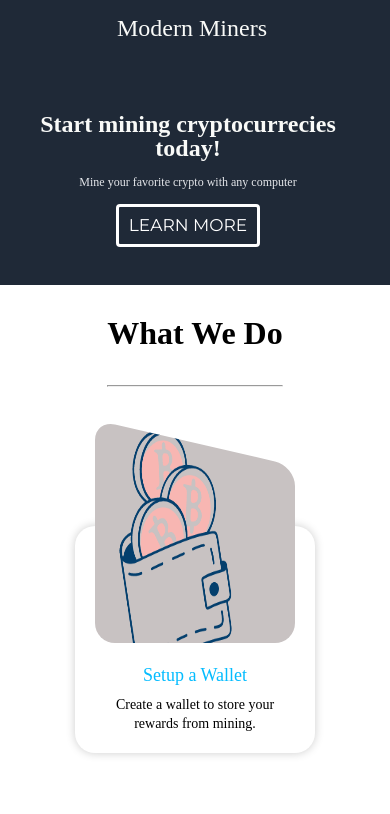
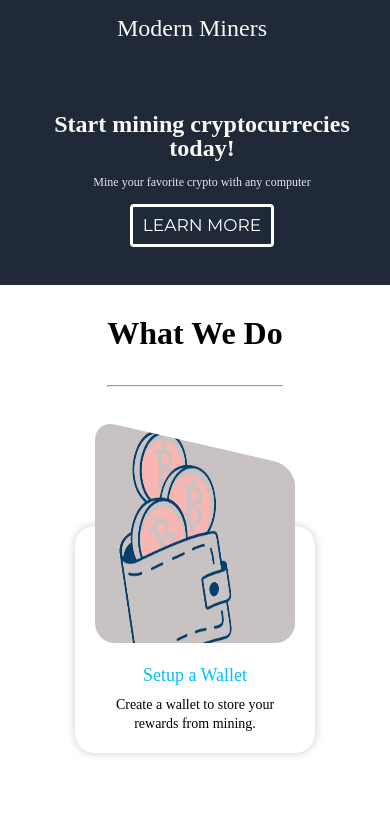
Before and after one commit to rsingh954/Landing-Page, a plain HTML site: page index.html in a window 390 px wide. Shown: the top 814 px of the page. Drawn offline with Linux system fonts and the light colour scheme; a web font is replaced by a local one.

Commit message:
fixed mobile view positioning v2

```diff
--- a/style.css
+++ b/style.css
@@ -325,6 +325,7 @@ ul {
     gap: 0px;
     text-align: center;
     flex-direction: column;
+    text-align: center;
   }
   .heading-title h1{
     font-size: 24px;
@@ -336,8 +337,10 @@ ul {
     font-size: 12px;
     color: #e5e7eb;
   }
-  .heading-title p{
-    margin: 16px 0;
+  .heading-title{
+    margin-left: 14px;
+    padding: 0;
+    text-align: center;
   }
   .hero{
     clear: both;
```
